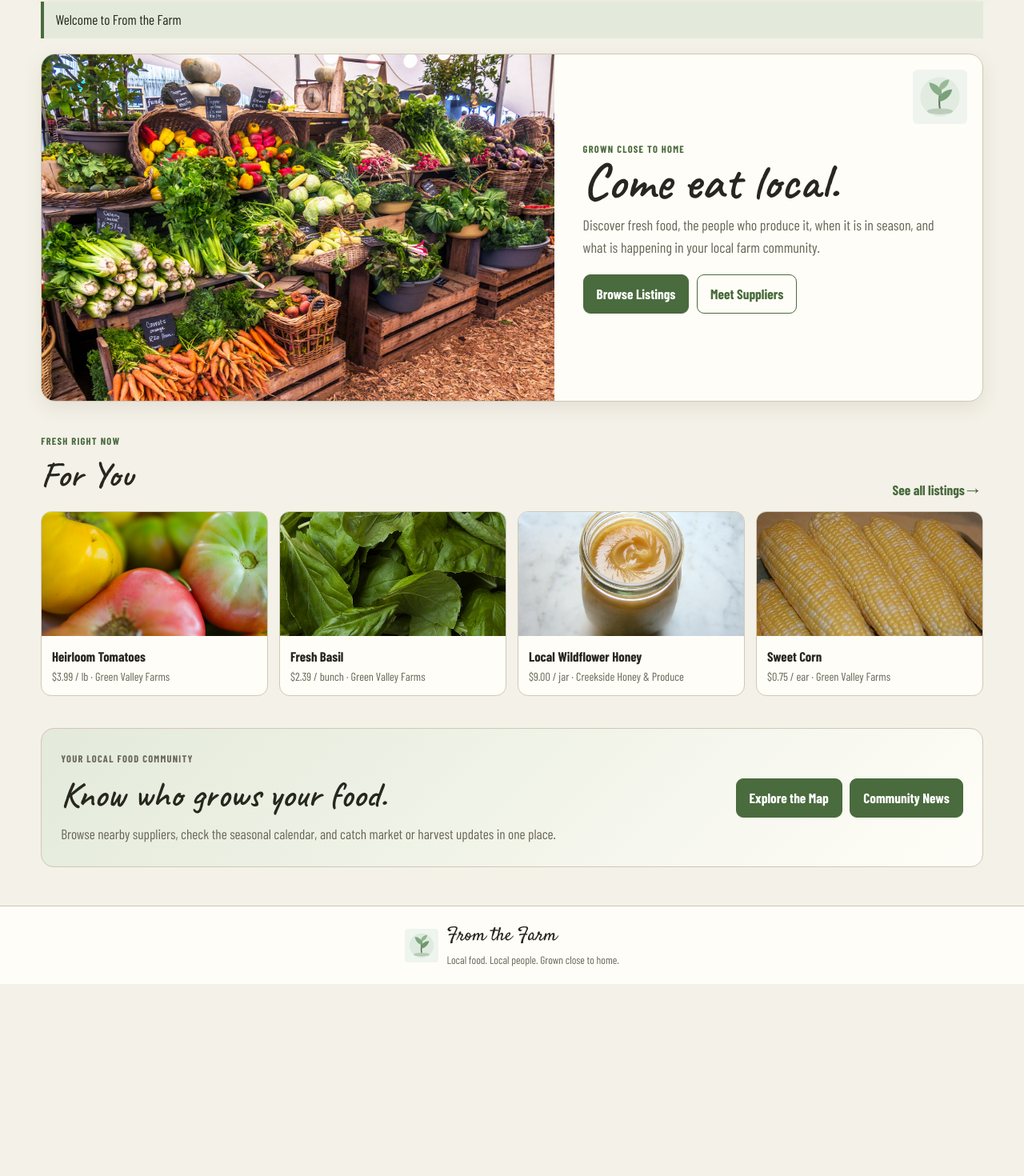
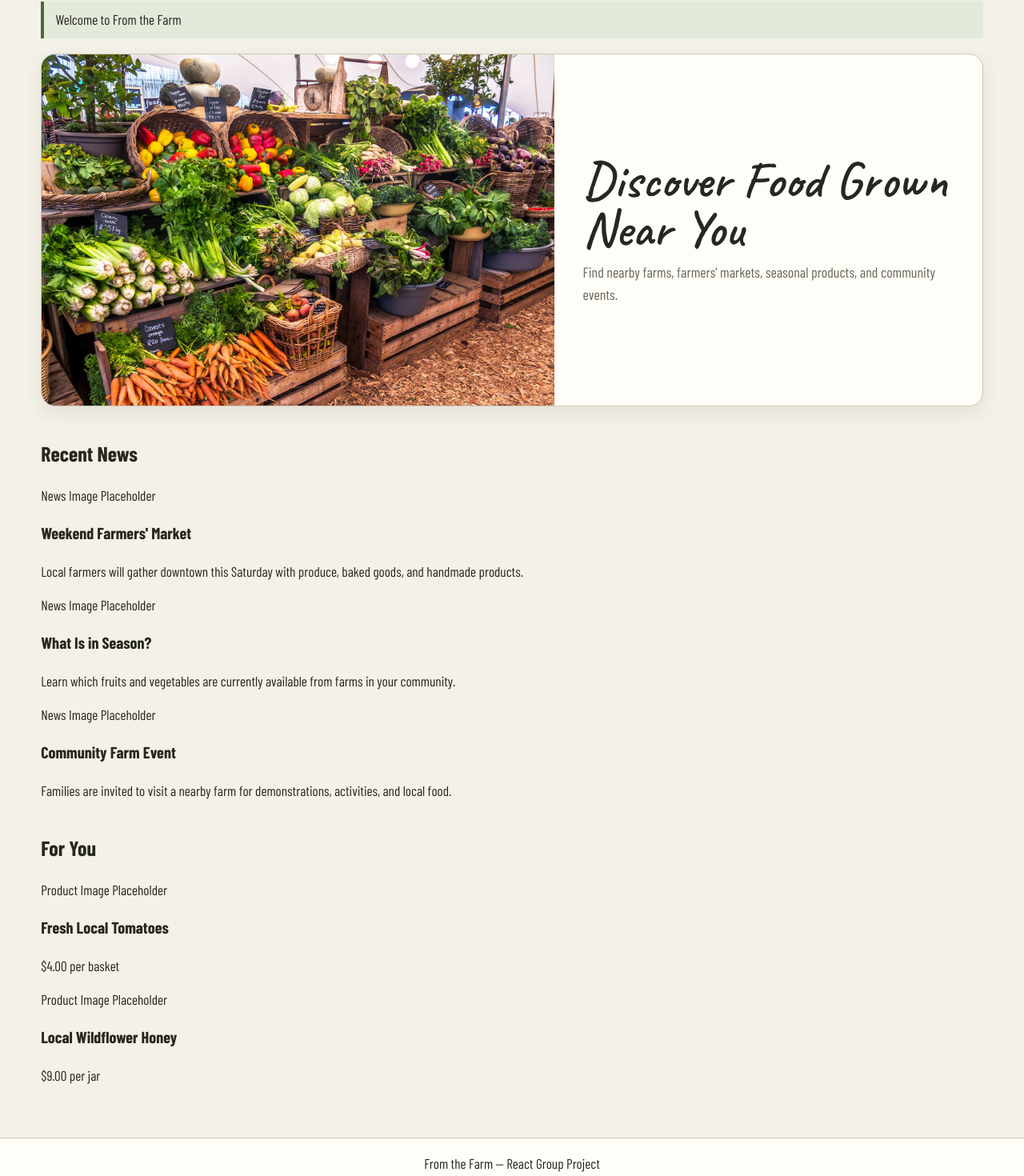
Before and after one commit to JadesTheDev/academic_projects, a React (Create React App) app in the folder sdc445/from_the_farm/: page / in a window 1280 px wide. Shown: the part 232-1702 px from the top of the page at 80% size. Before the commit the page ends 1462 px from the top, so only its background shows below. Built offline with nearby package versions, Linux system fonts and the light colour scheme.

Commit message:
Reinstate Holly's Files

```diff
--- a/sdc445/from_the_farm/src/App.jsx
+++ b/sdc445/from_the_farm/src/App.jsx
@@ -16,12 +16,18 @@ button functionality, menu visibility, and page content.
 =========================================================
 */
 
+// ==========================
+// Imports
+// ==========================
+
 import { useState } from "react";
 import "./App.css";
 
 import Header from "./components/Header";
 import Menu from "./components/Menu";
 import Searchbar from "./components/Searchbar";
+import NewsCard from "./components/NewsCard";
+import ProductCard from "./components/ProductCard";
 import Profile from "./components/Profile";
 import Login from "./components/Login";
 import MapPage from "./components/MapPage";
@@ -31,10 +37,7 @@ import ProductListing from "./components/ProductListing";
 import News from "./components/News";
 import Suppliers from "./components/Suppliers";
 
-import { catalogProducts } from "./data/marketplaceData";
-
 import heroImage from "./assets/products/farmers-market.jpg";
-import plantLogo from "./assets/brand/plant-logo.svg";
 
 
 // ==========================
@@ -54,8 +57,9 @@ function App() {
   );
 
   const [isMenuOpen, setIsMenuOpen] = useState(false);
+
   const [currentPage, setCurrentPage] = useState("home");
-  const [history, setHistory] = useState([]);
+  const [previousPage, setPreviousPage] = useState("home");
   const [selectedProduct, setSelectedProduct] = useState(null);
 
 
@@ -65,7 +69,7 @@ function App() {
 
   function navigateTo(page) {
     if (page !== currentPage) {
-      setHistory((items) => [...items, currentPage].slice(-12));
+      setPreviousPage(currentPage);
       setCurrentPage(page);
     }
 
@@ -73,24 +77,21 @@ function App() {
   }
 
   function handleBackClick() {
-    if (history.length) {
-      setCurrentPage(history[history.length - 1]);
-      setHistory(history.slice(0, -1));
-    } else {
-      setCurrentPage("home");
-    }
+    const pageToReturnTo = previousPage;
 
+    setPreviousPage(currentPage);
+    setCurrentPage(pageToReturnTo);
     setIsMenuOpen(false);
+    setStatusMessage("Returned to the previous page.");
   }
 
   function handleHomeClick() {
-    if (currentPage !== "home") {
-      setHistory((items) => [...items, currentPage].slice(-12));
+    navigateTo("home");
+    setStatusMessage("Welcome to From the Farm");
   }
 
-    setCurrentPage("home");
-    setIsMenuOpen(false);
-    setStatusMessage("Welcome to From the Farm");
+  function handleLoginClick() {
+    navigateTo("login");
   }
 
   function handleSelectProduct(product) {
@@ -98,25 +99,64 @@ function App() {
     navigateTo("productListing");
   }
 
-
-  // ==========================
-  // Search Function
-  // ==========================
+  function handleMenuClick() {
+    setIsMenuOpen((currentMenuState) => !currentMenuState);
+  }
 
   function handleSearch() {
-    const term = searchText.trim();
+    const cleanedSearchText = searchText.trim();
 
-    if (!term) {
+    if (cleanedSearchText === "") {
       setStatusMessage(
-        "Enter a product, farm, or local food to search."
+        "Search selected: please enter a search term."
       );
+
       return;
     }
 
     setStatusMessage(
-      `Showing local discovery options for “${term}”.`
+      `Search results for: ${cleanedSearchText}`
     );
   }
+
+
+  // ==========================
+  // Placeholder Data
+  // ==========================
+
+  const newsItems = [
+    {
+      id: 1,
+      title: "Weekend Farmers' Market",
+      description:
+        "Local farmers will gather downtown this Saturday with produce, baked goods, and handmade products.",
+    },
+    {
+      id: 2,
+      title: "What Is in Season?",
+      description:
+        "Learn which fruits and vegetables are currently available from farms in your community.",
+    },
+    {
+      id: 3,
+      title: "Community Farm Event",
+      description:
+        "Families are invited to visit a nearby farm for demonstrations, activities, and local food.",
+    },
+  ];
+
+  const products = [
+    {
+      id: 1,
+      name: "Fresh Local Tomatoes",
+      price: "$4.00 per basket",
+    },
+    {
+      id: 2,
+      name: "Local Wildflower Honey",
+      price: "$9.00 per jar",
+    },
+  ];
 
 
   // ==========================
@@ -178,128 +218,53 @@ function App() {
 
             {/* Hero Section */}
             <section className="hero-section">
+              <div className="hero-graphic">
                 <img
                   className="hero-photo"
                   src={heroImage}
                   alt="Fresh produce at a local farmers market"
                 />
+              </div>
 
               <div className="hero-text">
-                <img
-                  className="hero-plant"
-                  src={plantLogo}
-                  alt=""
-                />
-
-                <p className="page-eyebrow">
-                  Grown close to home
-                </p>
-
-                <h2>Come eat local.</h2>
+                <h2>Discover Food Grown Near You</h2>
 
                 <p>
-                  Discover fresh food, the people who produce it,
-                  when it is in season, and what is happening in
-                  your local farm community.
+                  Find nearby farms, farmers&apos; markets,
+                  seasonal products, and community events.
                 </p>
+              </div>
+            </section>
 
-                <div className="hero-actions">
-                  <button
-                    type="button"
-                    onClick={() => navigateTo("listings")}
-                  >
-                    Browse Listings
-                  </button>
 
-                  <button
-                    type="button"
-                    className="secondary-button"
-                    onClick={() => navigateTo("suppliers")}
-                  >
-                    Meet Suppliers
-                  </button>
-                </div>
+            {/* Recent News Section */}
+            <section className="content-section">
+              <h2>Recent News</h2>
+
+              <div className="card-grid news-grid">
+                {newsItems.map((newsItem) => (
+                  <NewsCard
+                    key={newsItem.id}
+                    title={newsItem.title}
+                    description={newsItem.description}
+                  />
+                ))}
               </div>
             </section>
 
 
             {/* Featured Products Section */}
             <section className="content-section">
-              <div className="section-heading-row">
-                <div>
-                  <p className="page-eyebrow">
-                    Fresh right now
-                  </p>
+              <h2>For You</h2>
 
-                  <h2>For You</h2>
-                </div>
-
-                <button
-                  type="button"
-                  className="text-button"
-                  onClick={() => navigateTo("listings")}
-                >
-                  See all listings →
-                </button>
-              </div>
-
-              <div className="home-product-grid">
-                {catalogProducts.slice(0, 4).map((product) => (
-                  <button
-                    type="button"
-                    className="home-product-card"
+              <div className="card-grid product-grid">
+                {products.map((product) => (
+                  <ProductCard
                     key={product.id}
-                    onClick={() => handleSelectProduct(product)}
-                  >
-                    <img
-                      src={product.image}
-                      alt={product.name}
+                    name={product.name}
+                    price={product.price}
                   />
-
-                    <span>
-                      <strong>{product.name}</strong>
-
-                      <small>
-                        {product.price} ·{" "}
-                        {product.supplier.name}
-                      </small>
-                    </span>
-                  </button>
                 ))}
-              </div>
-            </section>
-
-
-            {/* Community Section */}
-            <section className="community-banner">
-              <div>
-                <p className="page-eyebrow">
-                  Your local food community
-                </p>
-
-                <h2>Know who grows your food.</h2>
-
-                <p>
-                  Browse nearby suppliers, check the seasonal
-                  calendar, and catch market or harvest updates
-                  in one place.
-                </p>
-              </div>
-
-              <div>
-                <button
-                  type="button"
-                  onClick={() => navigateTo("map")}
-                >
-                  Explore the Map
-                </button>
-
-                <button
-                  type="button"
-                  onClick={() => navigateTo("news")}
-                >
-                  Community News
-                </button>
               </div>
             </section>
           </>
@@ -317,10 +282,8 @@ function App() {
       <Header
         onBackClick={handleBackClick}
         onHomeClick={handleHomeClick}
-        onLoginClick={() => navigateTo("login")}
-        onMenuClick={() =>
-          setIsMenuOpen((open) => !open)
-        }
+        onLoginClick={handleLoginClick}
+        onMenuClick={handleMenuClick}
         isMenuOpen={isMenuOpen}
       />
 
@@ -341,18 +304,7 @@ function App() {
       </main>
 
       <footer className="footer">
-        <img
-          src={plantLogo}
-          alt=""
-        />
-
-        <p>
-          <strong>From the Farm</strong>
-          <br />
-          <span>
-            Local food. Local people. Grown close to home.
-          </span>
-        </p>
+        <p>From the Farm — React Group Project</p>
       </footer>
     </div>
   );
```
Lines whose indentation alone changed are shown as unchanged.
